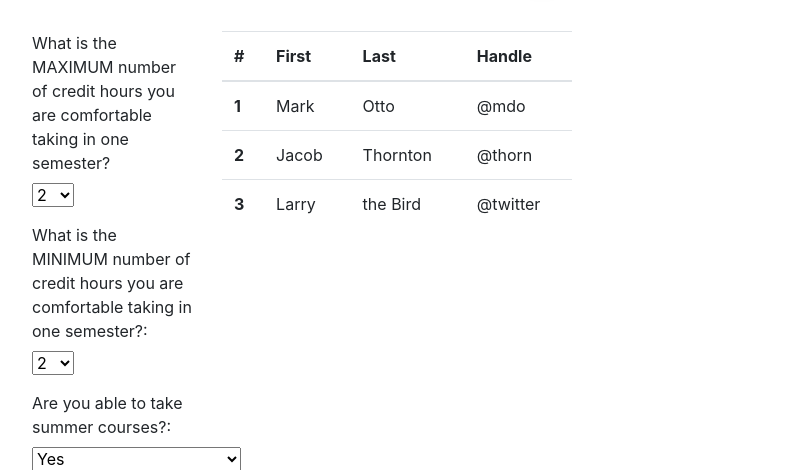
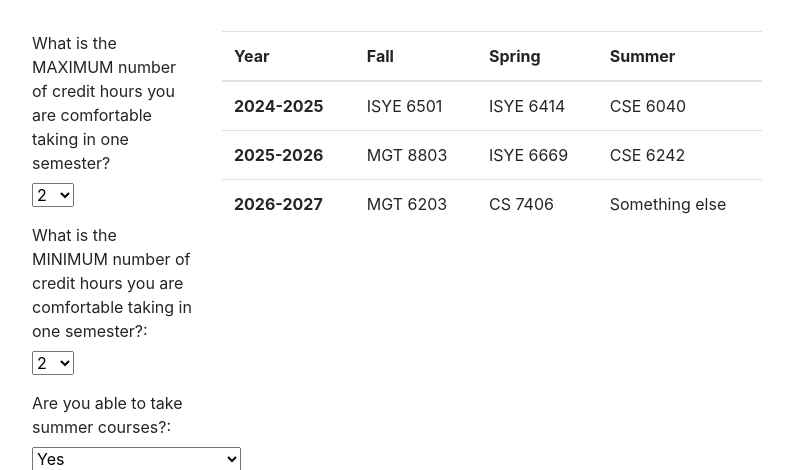
Before and after one commit to apfleegor/6242-final-project, a Flask app: page / in a window 1280 px wide. Shown: the part 77-547 px from the top of the page, without its empty margins (53-846 px from the left). Run offline with Flask 3, Linux system fonts and the light colour scheme; some libraries are stand-ins or nearby versions.

Commit message:
changed table to classes

```diff
--- a/templates/index.html
+++ b/templates/index.html
@@ -104,41 +104,41 @@
 
       </div>
 
-      <div class="col-4">
+      <div class="col-6">
         <table class="table">
           <thead>
             <tr>
-              <th scope="col">#</th>
-              <th scope="col">First</th>
-              <th scope="col">Last</th>
-              <th scope="col">Handle</th>
+              <th scope="col">Year</th>
+              <th scope="col">Fall</th>
+              <th scope="col">Spring</th>
+              <th scope="col">Summer</th>
             </tr>
           </thead>
           <tbody>
             <tr>
-              <th scope="row">1</th>
-              <td>Mark</td>
-              <td>Otto</td>
-              <td>@mdo</td>
+              <th scope="row">2024-2025</th>
+              <td>ISYE 6501</td>
+              <td>ISYE 6414</td>
+              <td>CSE 6040</td>
             </tr>
             <tr>
-              <th scope="row">2</th>
-              <td>Jacob</td>
-              <td>Thornton</td>
-              <td>@thorn</td>
+              <th scope="row">2025-2026</th>
+              <td>MGT 8803</td>
+              <td>ISYE 6669</td>
+              <td>CSE 6242</td>
             </tr>
             <tr>
-              <th scope="row">3</th>
-              <td>Larry</td>
-              <td>the Bird</td>
-              <td>@twitter</td>
+              <th scope="row">2026-2027</th>
+              <td>MGT 6203</td>
+              <td>CS 7406</td>
+              <td>Something else</td>
             </tr>
           </tbody>
         </table>
       </div>
 
       <!-- Second Column -->
-      <div class="col-6">
+      <div class="col-4">
         <div id="bar-chart"></div>
       </div>
 
```
